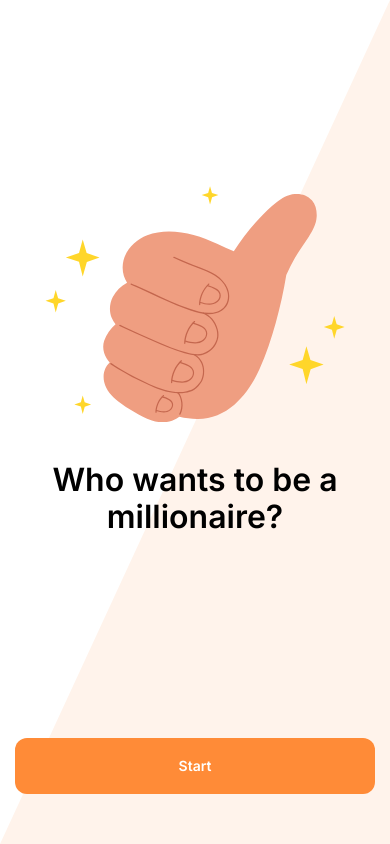
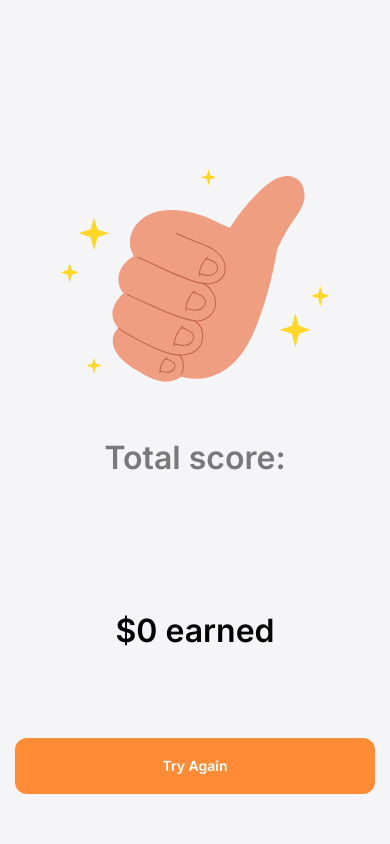
Before and after one commit to maximshkitin/millionaire, a Next.js app: page / in a window 390 px wide. Built offline with nearby package versions, Linux system fonts and the light colour scheme.

Commit message:
Styled start and final screen

```diff
--- a/app/components/Quiz.tsx
+++ b/app/components/Quiz.tsx
@@ -39,7 +39,10 @@ export const Quiz: React.FC = () => {
 
   const { currentLevel, currentScore, isOngoing } = useSelector(
     (state: RootState) => state.quiz,
-  )
+  );
+
+  const isStartScreenClass = isOngoing === null ? 'QuizStartScreenWrapper' : '';
+  const isFinalScreenClass = isOngoing !== null && !isOngoing ? 'QuizFinalScreenWrapper' : '';
 
   // '- 1' is needed because level count statrs from '1'
   const currentQuestion: Question = levels?.[currentLevel - 1]?.question ?? initialQuestionState;
@@ -93,7 +96,7 @@ export const Quiz: React.FC = () => {
   };
 
   return (
-    <div className="Quiz">
+    <div className={`Quiz ${isStartScreenClass} ${isFinalScreenClass}`}>
       {isOngoing === null && ( // intro screen
         <QuizStaticView
           className="QuizStartScreen"
--- a/app/components/QuizView/QuizView.tsx
+++ b/app/components/QuizView/QuizView.tsx
@@ -53,7 +53,7 @@ export const QuizView: React.FC<QuizViewProps> = ({
         )}
       </div>
 
-      { isMobileOrTablet &&<QuizIconSidebar type={'hamburger'} toggleSidebar={toggleSidebar} /> }
+      { isMobileOrTablet && <QuizIconSidebar type={'hamburger'} toggleSidebar={toggleSidebar} /> }
       <QuizScore open={openSidebar} toggleSidebar={toggleSidebar} scoreList={scoreList} currentLevelIndex={currentLevelIndex} />
     </div>
   )
--- a/app/styles/Quiz.scss
+++ b/app/styles/Quiz.scss
@@ -3,7 +3,26 @@
 @import './shared/QuizTextBox.scss';
 
 .Quiz {
-    width: 100%;
+    width: 100vw;
+    height: 100vh;
+
+    &.QuizStartScreenWrapper {
+        &:after {
+            content: "";
+            position: absolute;
+            display: block;
+            top: 0;
+            width: 0;
+            height: 0;
+            border-style: solid;
+            border-width: 0 0 100vh 100vw;
+            border-color: transparent transparent $Orange-10 transparent;
+            z-index: -1;
+          }
+    }
+    &.QuizFinalScreenWrapper {
+        background-color: $Black-5;
+    }
 }
 
 .QuizWrapper {
--- a/app/styles/QuizStaticView/QuizStaticView.scss
+++ b/app/styles/QuizStaticView/QuizStaticView.scss
@@ -2,27 +2,68 @@
 
 .QuizStaticView {
     padding: 80px;
+    margin: 0 auto;
     display: flex;
     justify-content: center;
     align-items: center;
+    width: 100%;
+    height: 100%;
 
     > div {
         width: 50%;
     }
 
     .QuizStaticViewAction {
-        padding: 0 32px;
+        padding: 0 30px;
         .QuizButtonWrapper {
             margin-top: 65px;
         }
     }
 
+    @media screen and (min-width: 1200px) {
+        max-width: 1500px;
+    }
+
+    @media screen and (max-width: 1200px) {
+
+        > div {
+            flex: 1;
+
+            &.QuizIcon {
+                padding: 18px 45px;
+                max-width: 450px;
+            }
+        }
+    }
+
+    @media screen and (max-width: 991.98px) {
+        padding: 0 15px;
+    }
+
+    @media screen and (min-width: 768px) and (max-width: 991.98px) {
+        .QuizTitle {
+            font-size: 40px;
+        }
+
+        .QuizStaticViewAction {
+            padding: 0 20px;
+            .QuizButtonWrapper {
+                margin-top: 40px;
+            }
+        }
+    }
+
     @media screen and (max-width: 767px) {
-        padding: 50px 0;
         text-align: center;
         flex-direction: column;
         justify-content: space-between;
-        height: 100vh;
+        height: 100%;
+
+        &.QuizFinalScreen {
+            &::after {
+                display: none;
+            }
+        }
 
         > div {
             width: 100%;
@@ -34,19 +75,16 @@
             display: flex;
             flex-direction: column;
             justify-content: space-between;
+            .QuizButtonWrapper {
+                margin: 0;
+                padding-bottom: 50px;
+            }
         }
 
         .QuizTitle {
-            margin-top: 40px;
-            margin-bottom: 20px;
+            margin: 20px 0;
             padding: 0;
             font-size: 32px;
         }
     }
-
-    @media screen and (min-width: 1024px) {
-        > div.QuizIcon {
-            width: 600px;
-        }
-    }
 }
--- a/app/styles/globals.scss
+++ b/app/styles/globals.scss
@@ -87,6 +87,10 @@ img {
   border-style: none;
 }
 
+svg {
+  max-height: 100%;
+}
+
 button,
 input,
 select,
--- a/app/styles/layout.scss
+++ b/app/styles/layout.scss
@@ -20,19 +20,6 @@
   height: 100vh;
   background-color: $White;
   z-index: 100000;
-}
-
-.main:after {
-  content: "";
-  position: absolute;
-  display: block;
-  top: 0;
-  width: 0;
-  height: 0;
-  border-style: solid;
-  border-width: 0 0 100vh 100vw;
-  border-color: transparent transparent $Orange-10 transparent;
-  z-index: -1;
 }
 
 .header,
--- a/app/styles/shared/QuizButton.scss
+++ b/app/styles/shared/QuizButton.scss
@@ -17,12 +17,18 @@
         background-color: $Orange-120;
     }
 
+    @media screen and (max-width: 991.98px) {
+        width: 100%;
+
+
+    }
+
+    @media screen and (min-width: 768px) and (max-width: 991.98px) {
+        font-size: 16px;
+    }
+
     @media screen and (max-width: 767px) {
         width: 100%;
         font-size: 14px;
-
-        &Wrapper {
-            padding: 0 15px;
-        }
     }
 }
--- a/app/styles/shared/QuizIcon.scss
+++ b/app/styles/shared/QuizIcon.scss
@@ -3,9 +3,10 @@
 .QuizIcon {
     width: 100%;
     padding: 0 85px;
-    > svg {
-        max-width: 450px;
-    }
+    max-height: 400px;
+    // > svg {
+    //     width: 450px;
+    // }
 
     @media screen and (max-width: 767px) {
         padding: 0 45px;
--- a/app/styles/shared/QuizTextBox.scss
+++ b/app/styles/shared/QuizTextBox.scss
@@ -8,6 +8,12 @@
     font-size: 56px;
 }
 
+.QuizSubtitle {
+    font-size: 32px;
+    margin-bottom: 8px;
+    opacity: .5;
+}
+
 .QuizQuestion {
     font-size: 32px;
 }
--- a/app/styles/variables.scss
+++ b/app/styles/variables.scss
@@ -17,7 +17,6 @@ $Red-5: #FDEEED;
 $Black-100: #1C1C21;
 $Black-40: #D0D0D8;
 $Black-5: #F5F5F7;
-$Black-100: #1C1C21;
 
 // White
 $White: #fff;
--- a/lib/redux/slices/quizSlice.ts
+++ b/lib/redux/slices/quizSlice.ts
@@ -6,7 +6,7 @@ const initialState: QuizState = {
   currentScore: 0,
   currentAnswer: null,
   answerLogs: [],
-  isOngoing: null,
+  isOngoing: false,
 };
 
 export const quizSlice = createSlice({
```
Also changed, not shown: app/setupTests.tsx (added).
